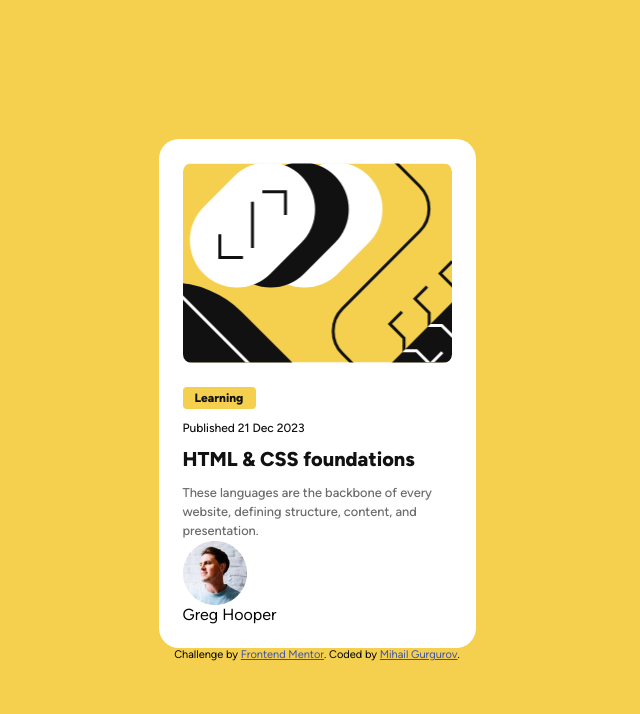
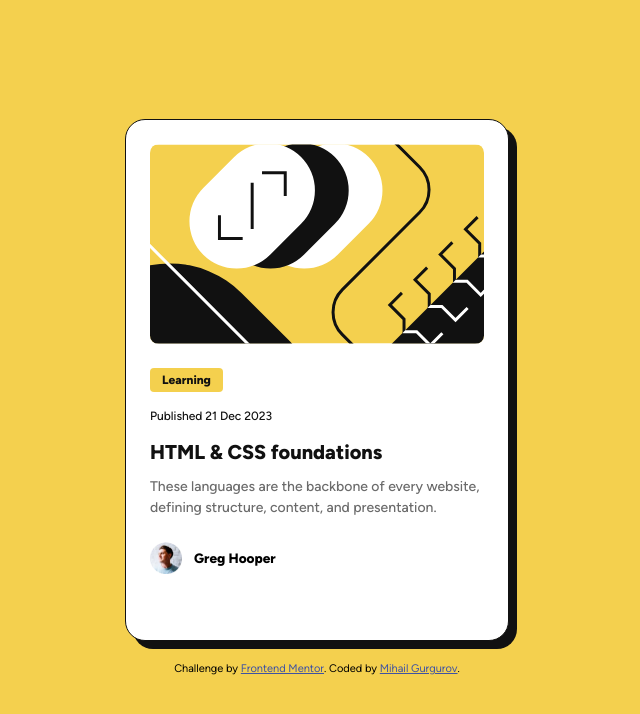
Before and after one commit to Mihasik556/Blog-Preview-Card, a plain HTML site: page index.html in a window 1280 px wide. Shown: the whole page, without its empty margins (323-963 px from the left). Drawn offline with Linux system fonts and the light colour scheme.

Commit message:
edit style.css

```diff
--- a/assets/css/style.css
+++ b/assets/css/style.css
@@ -32,6 +32,7 @@ img {
 html {
     font-family: "Figtree";
     height: 100%;
+    line-height: 150%;
 }
 
 body {
@@ -48,10 +49,17 @@ main {
 }
 
 .card {
+    display: flex;
+    flex-direction: column;
     background-color: white;
     padding: 1.5rem;
     border-radius: 20px;
-    max-width: 317px;
+    max-width: 327px;
+    min-height: 501px;
+    border: 1px solid #111111;
+    box-shadow: 8px 8px #111111;
+    transition: max-width 0.35s ease;
+    transition: min-height 0.35s ease;
 }
 
 .image {
@@ -62,6 +70,7 @@ main {
     background-position: center;
     border-radius: 0.55rem;
     margin-bottom: 1.5rem;
+    transition: max-width 0.35s ease;
 }
 
 .card-info {
@@ -72,7 +81,8 @@ main {
 
 .label {
     max-width: 73px;
-    padding: 0.25rem 0.75rem;
+    padding-left: 0.75rem;
+    padding-right: 0.75rem;
     font-size: 0.75rem;
     font-weight: 800;
     color: #111111;
@@ -93,8 +103,40 @@ main {
 }
 
 .main-text {
-    font-size: 0.8rem;
+    font-size: 0.875rem;
     font-weight: 500;
     color: #6b6b6b;
     line-height: 150%;
 }
+
+.author {
+    display: flex;
+    align-items: center;
+    gap: 12px;
+    margin-top: 24px;
+}
+
+.author-avatar {
+    width: 32px;
+    height: 32px;
+}
+
+.author-name {
+    font-size: 0.85rem;
+    font-weight: 800;
+}
+
+.attribution {
+    margin-top: 1rem;
+}
+
+@media screen and (min-width: 1024px) {
+    .card {
+        max-width: 384px;
+        min-height: 522px;
+    }
+
+    .image {
+        max-width: 336px;
+    }
+}
```
